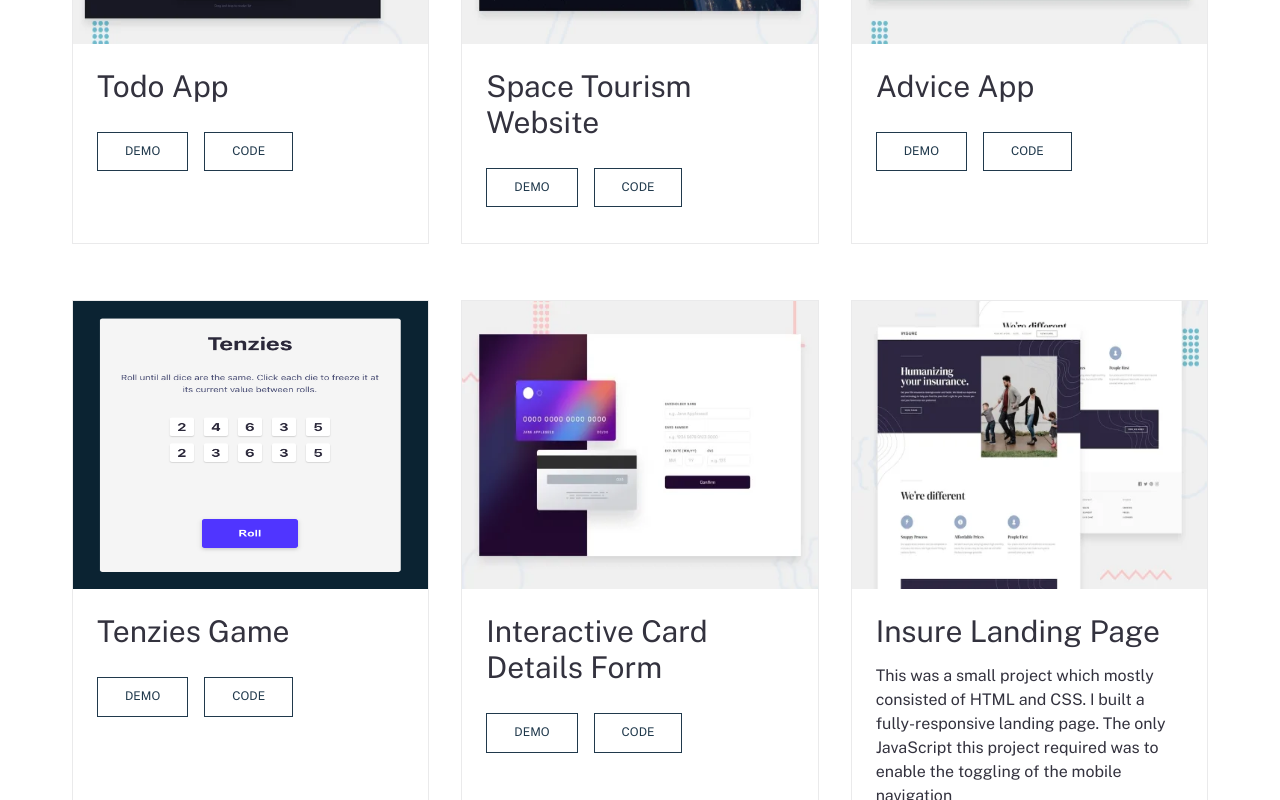
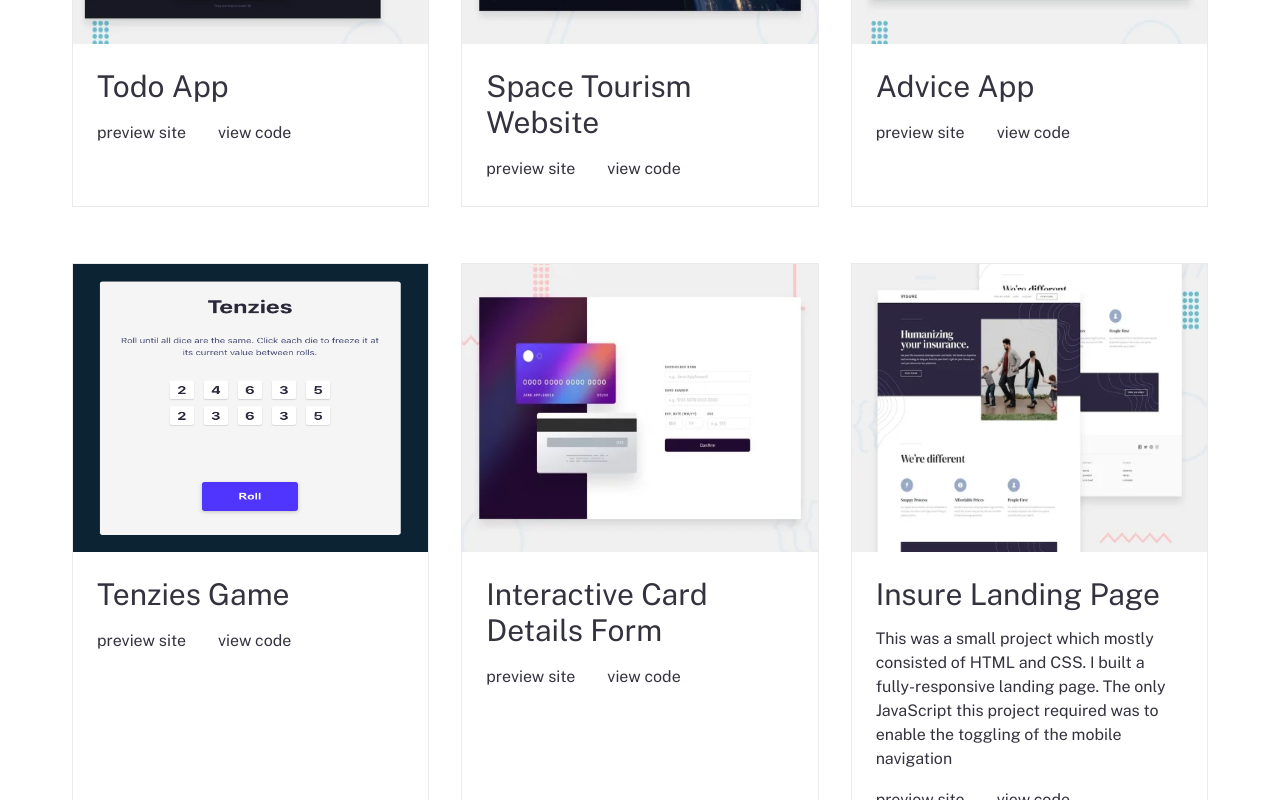
Before and after one commit to samuel-adu/portfolio-v2, a Next.js app: page / in a window 1280 px wide. Shown: the part 860-1660 px from the top of the page. Built offline with nearby package versions, Linux system fonts and the light colour scheme.

Commit message:
change project butttons

```diff
--- a/components/project.jsx
+++ b/components/project.jsx
@@ -20,22 +20,20 @@ export default function Project(props) {
         <h3 className="text-3xl capitalize">{props.project.title}</h3>
         <p className="text-base">{props.project.description}</p>
 
-        <div className="flex gap-4">
+        <div className="flex gap-8">
           <a
             href={props.project.liveUrl}
             target="_blank"
             rel="noopener noreferrer"
-            className={`${utilStyles.btn} ${utilStyles.btnSecondary}`}
           >
-            demo <i class="fa-solid fa-up-right-from-square"></i>
+            preview site <i class="fa-solid fa-up-right-from-square"></i>
           </a>
           <a
             href={props.project.github}
             target="_blank"
             rel="noopener noreferrer"
-            className={`${utilStyles.btn} ${utilStyles.btnSecondary}`}
           >
-            code <i class="fa-solid fa-up-right-from-square"></i>
+            view code <i class="fa-solid fa-up-right-from-square"></i>
           </a>
         </div>
       </div>
```
Also changed, not shown: public/images/icons/frontend-mentor.svg, public/images/icons/linkedin.svg.
